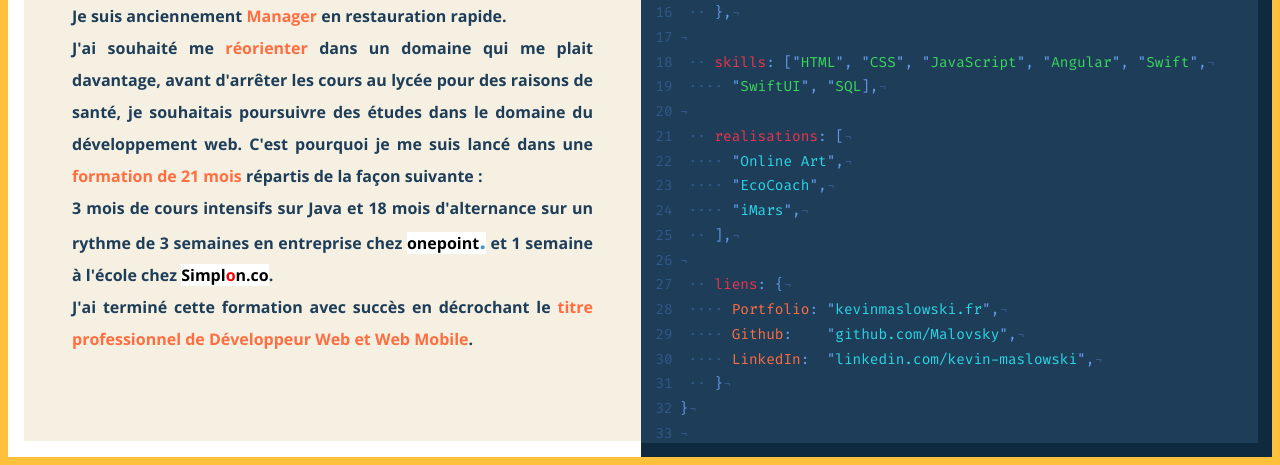
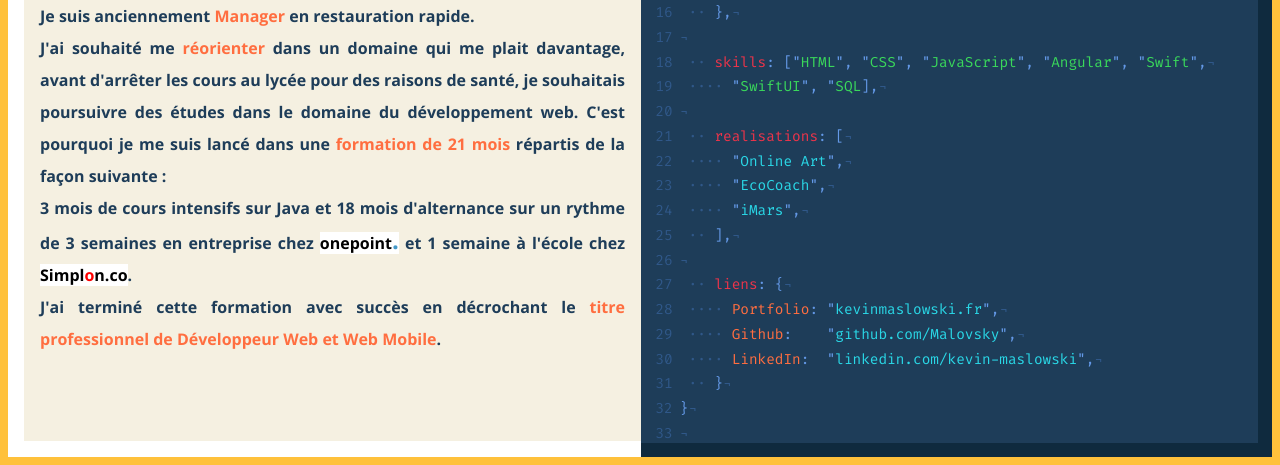
Before and after one commit to Malovsky/kevinmaslowski, a plain HTML site: page index.html in a window 1280 px wide. Shown: the part 396-861 px from the top of the page. Drawn offline with nearby package versions, Linux system fonts and the light colour scheme.

Commit message:
change css rem to em

```diff
--- a/style.css
+++ b/style.css
@@ -54,7 +54,7 @@ h1 {
 }
 
 #presentation {
-  margin: 1rem 3rem;
+  margin: 1em 1em;
   font-size: 100%;
   color: #1e3d59;
   font-weight: 600;
```
